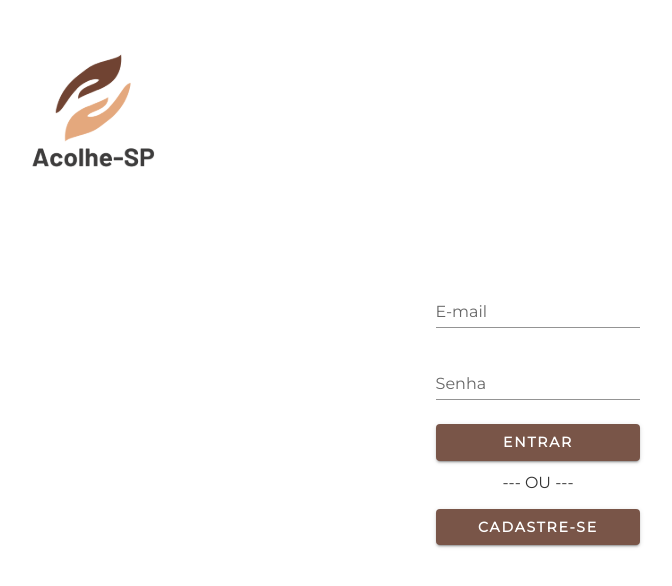
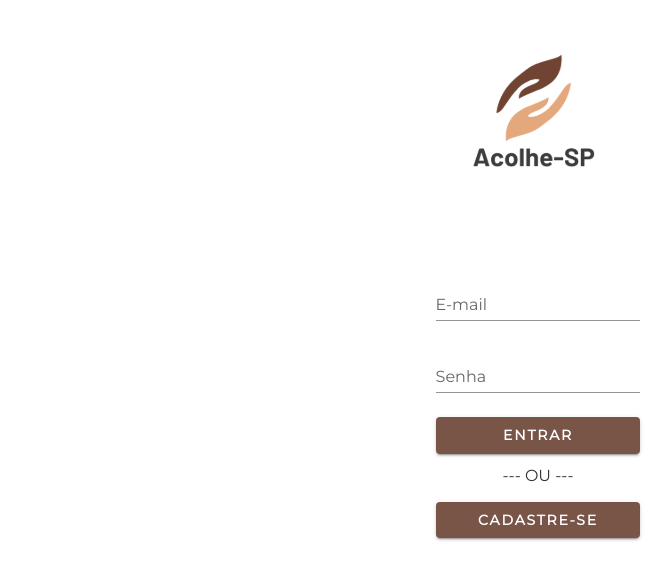
Before and after one commit to acolhe-sp/web, a React (Create React App) app in the folder app-acolhesp/: page /login in a window 1280 px wide. Shown: the top 586 px of the page, without its empty margins (102-774 px from the left). Built offline with nearby package versions, Linux system fonts and the light colour scheme.

Commit message:
bugfix: centralizando logo na tela de login

```diff
--- a/app-acolhesp/src/pages/login/Login.css
+++ b/app-acolhesp/src/pages/login/Login.css
@@ -9,6 +9,11 @@
 
 .input-login input:last-child {
   /* margin-top: 80px; */
+}
+
+.logo {
+  display: flex;
+  justify-content: center;
 }
 
 .logo img {
```
